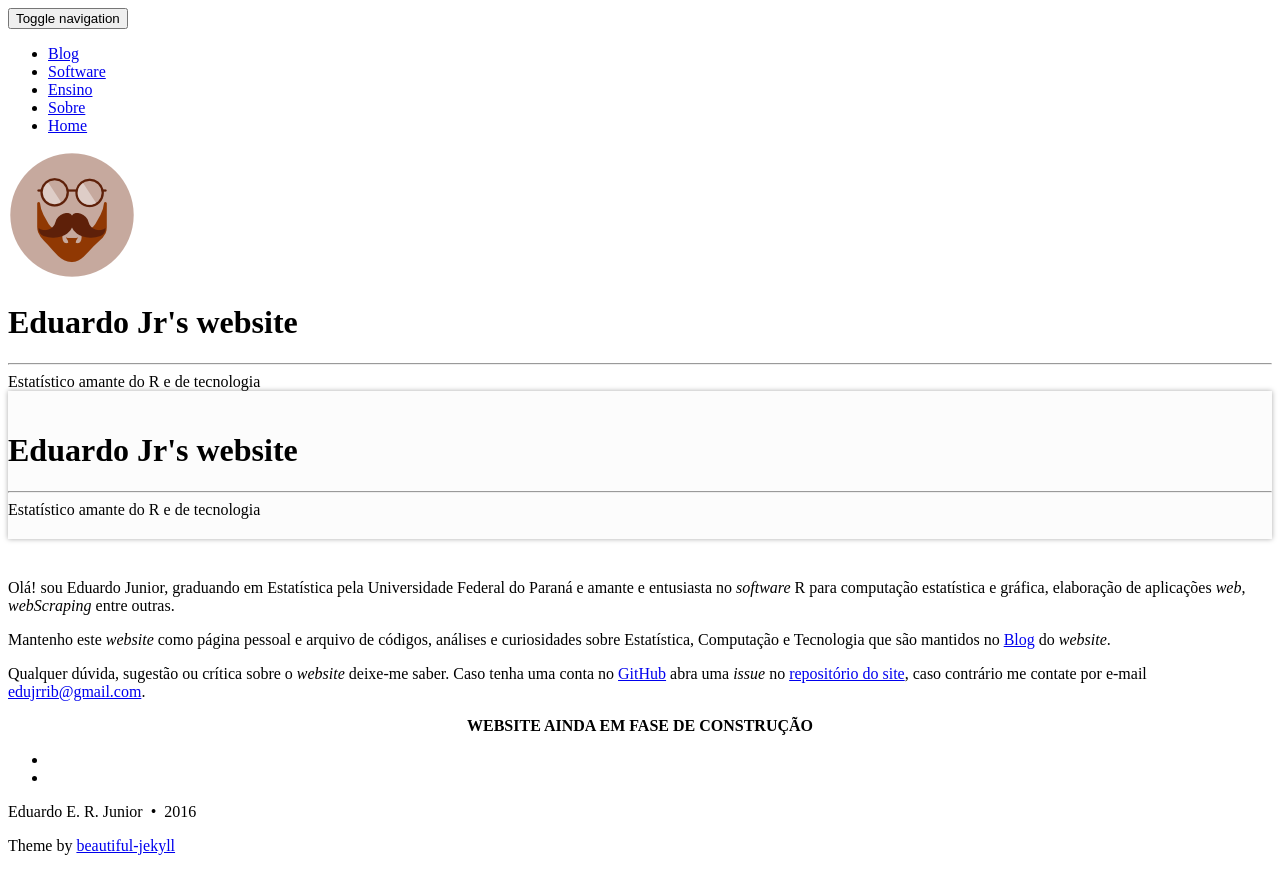
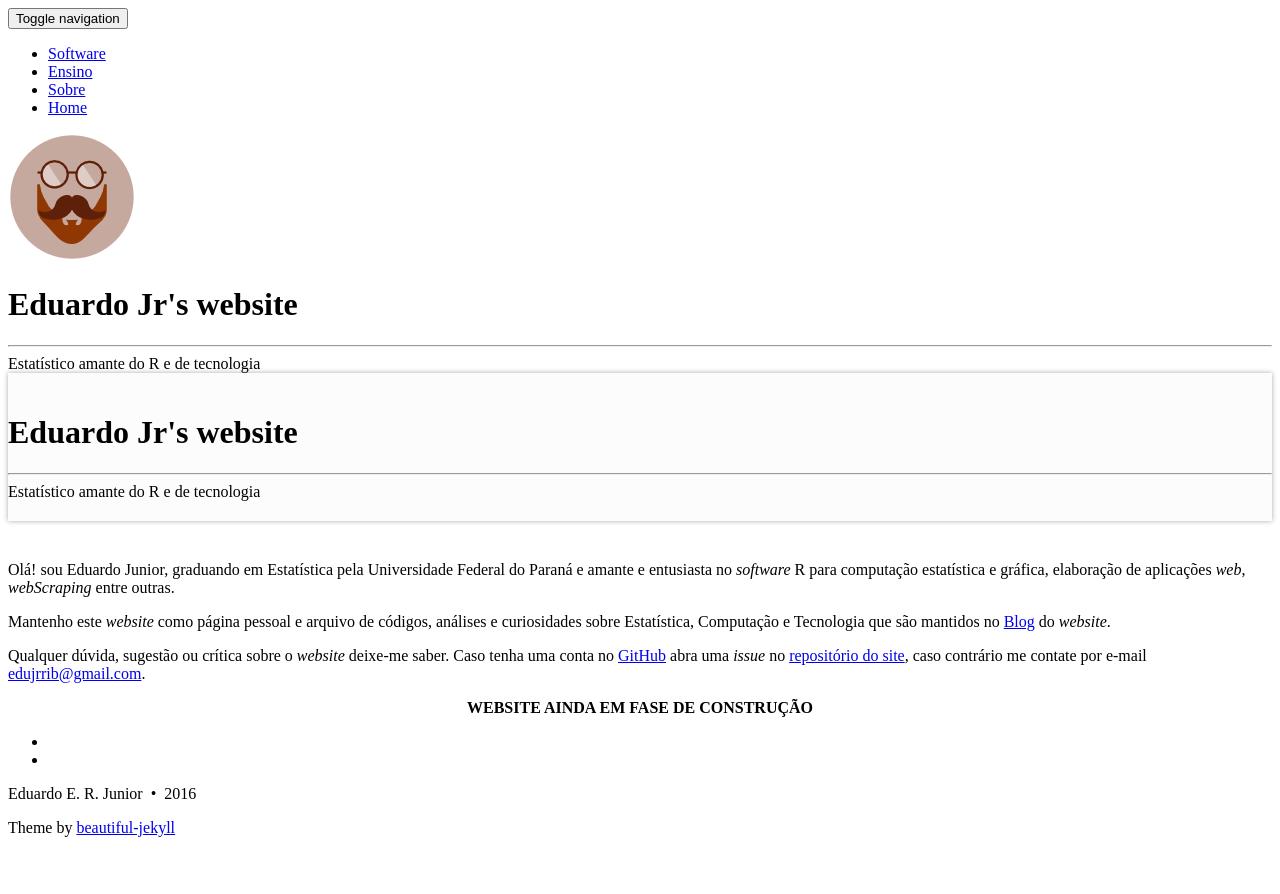
Before and after one commit to jreduardo/oldwebsite, a Jekyll site: the page built from index.md, in a window 1280 px wide. Shown: the top 894 px of the page. Built offline with Jekyll 4.4.1, drawn with Linux system fonts in a browser that asks for light colours.

Commit message:
Descobrindo erro de renderização dos posts

```diff
--- a/_config.yml
+++ b/_config.yml
@@ -17,7 +17,6 @@ avatar: "/img/barba.png"
 
 # List of links in the navigation bar
 navbar-links:
-  Blog: "blog"
   Software: "software"
   Ensino: "ensino"
   Sobre: "sobre"
```
